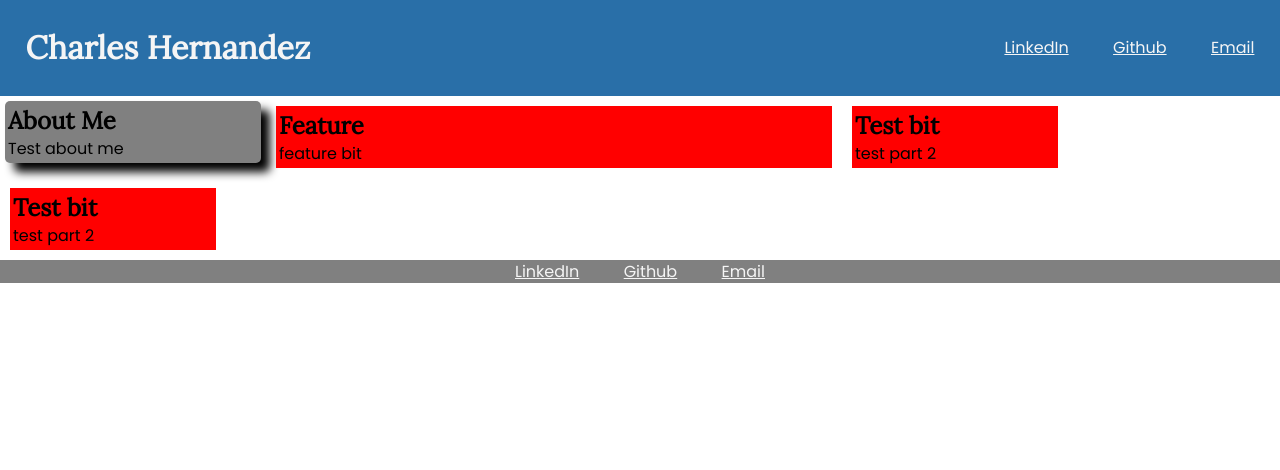
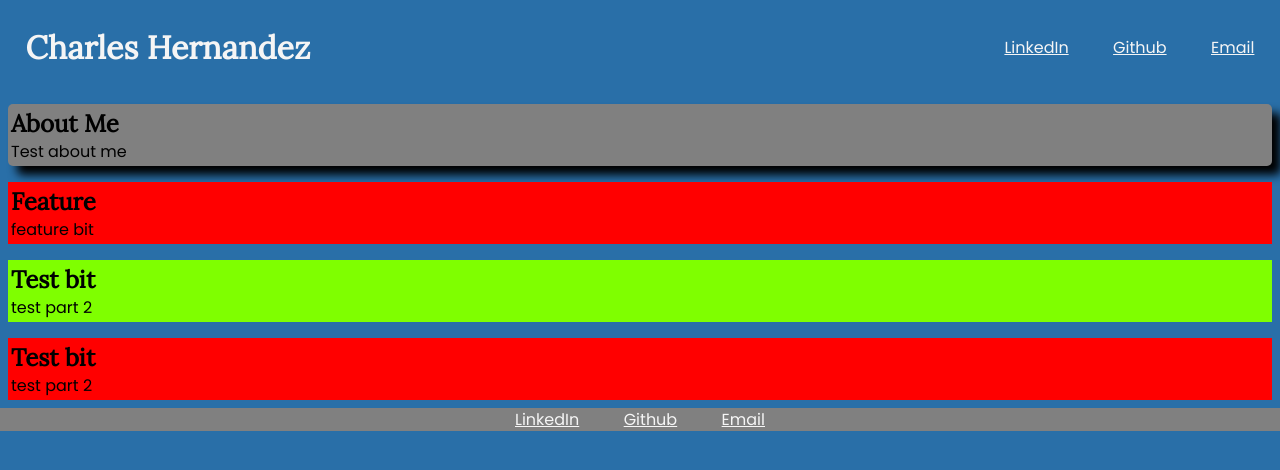
Before and after one commit to cah4758/portfolio-land, a plain HTML site: page index.html in a window 1280 px wide. Drawn offline with Linux system fonts and the light colour scheme.

Commit message:
More specific HTML classes and id's to elements

```diff
--- a/assets/css/style.css
+++ b/assets/css/style.css
@@ -20,8 +20,9 @@ body{
     display: flex;
     flex-direction: column;
     line-height: 1.4;
-    /* background-color: rgb(41, 111, 168); */
+    background-color: rgb(41, 111, 168);
 }
+
 header {
     display: flex;
     justify-content: space-between;
@@ -41,24 +42,11 @@ nav ul {
 }
 
 main {
+    float: right;
     display: flex;
     flex-wrap: wrap;
     flex-direction: row;
     justify-content: flex-start;
-}
-
-main #feature{
-    width: 550px;
-    margin: 10px;
-    padding: 3px;
-    background-color: red;
-}
-
-main section {
-    width: 200px;
-    margin: 10px;
-    padding: 3px;
-    background-color: red;
 }
 
 aside {
@@ -69,6 +57,28 @@ aside {
     background-color: grey;
     border-radius: 5px;
     box-shadow:9px 9px 10px black;
+}
+
+#feature-card,
+.am-container,
+.project-card {
+    width: 100%;
+    margin: 8px;
+}
+
+
+main section {
+    padding: 3px;
+    background-color: red;
+}
+
+main #feature-card{
+    padding: 3px;
+    background-color: red;
+}
+
+#project-1 {
+    background-color: chartreuse;
 }
 
 footer{
--- a/index.html
+++ b/index.html
@@ -22,24 +22,24 @@
         </nav>
     </header>
 
-    <section id="intro-photo">
+    <section id="hero">
 
     </section>
 
     <main>
-        <aside>
+        <aside class="am-container">
             <h2>About Me</h2>
             <p>Test about me</p>
         </aside>
-        <section id="feature">
-            <h2>Feature</h2>
-            <p>feature bit</p>
+        <section id="feature-card">
+            <h2 class="feature-card-header">Feature</h2>
+            <p class="feature-card-">feature bit</p>
         </section>
-        <section>
-            <h2>Test bit</h2>
+        <section class="project-card" id="project-1">
+            <h2 class="project-card-title">Test bit</h2>
             <p>test part 2</p>
         </section>
-        <section>
+        <section class="project-card" id="project-2">
             <h2>Test bit</h2>
             <p>test part 2</p>
         </section>
```
